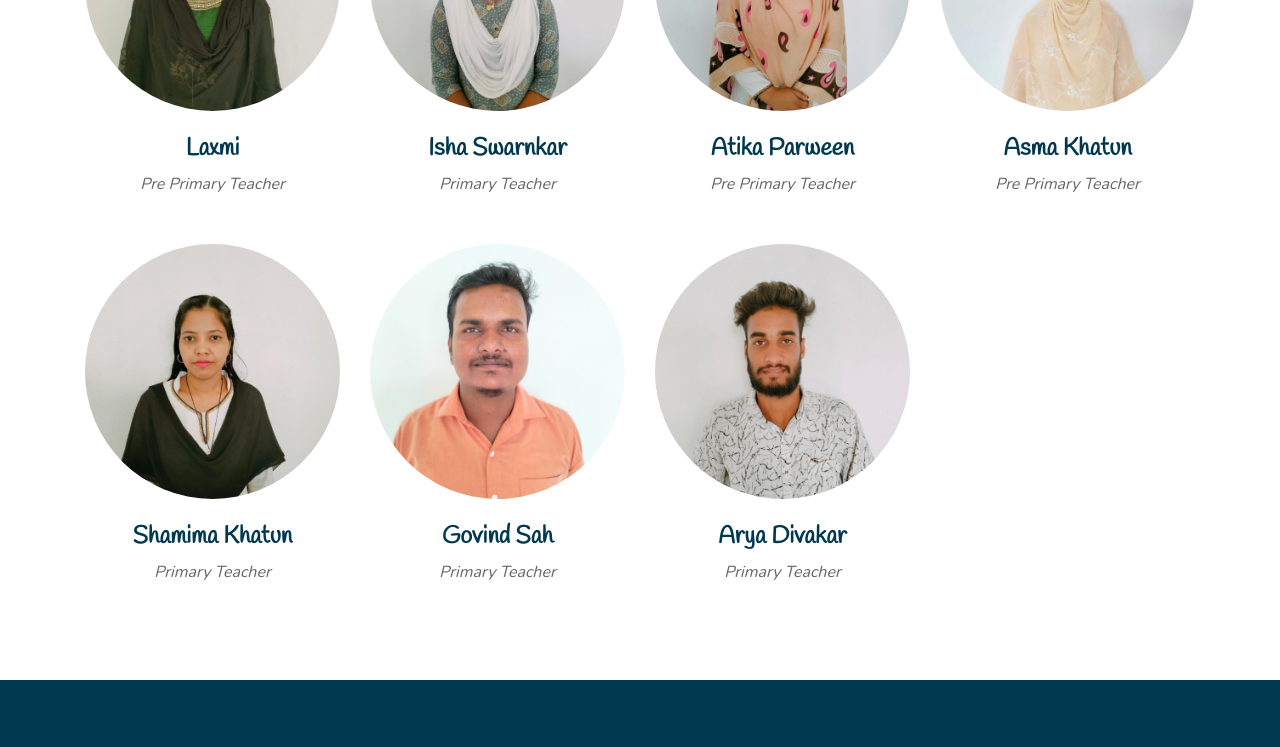
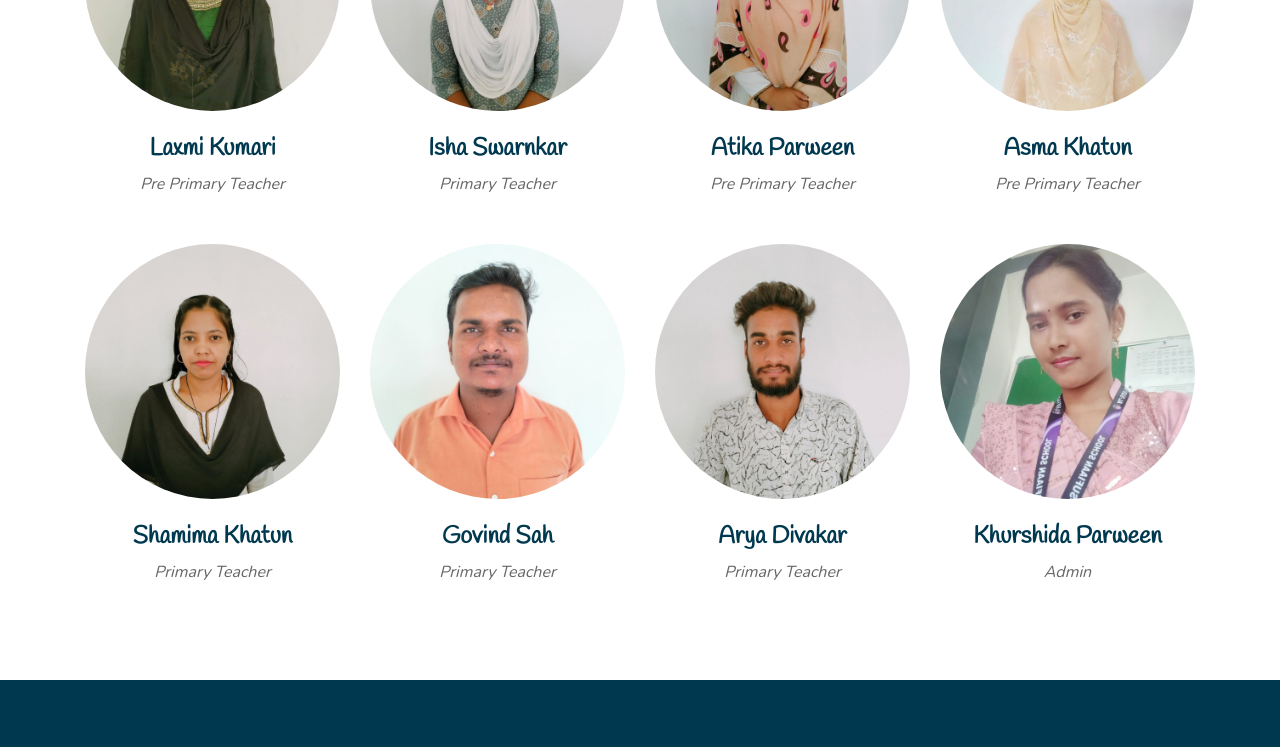
Before and after one commit to ADILZAMAL/Al-sufiaan-school, a plain HTML site: page about.html in a window 1280 px wide. Shown: the part 2860-3607 px from the top of the page. Drawn offline with nearby package versions, Linux system fonts and the light colour scheme.

Commit message:
add khurshida in team

```diff
--- a/about.html
+++ b/about.html
@@ -287,7 +287,7 @@
                                 href="#"><i class="fab fa-linkedin-in"></i></a>
                         </div> -->
                     </div>
-                    <h4>Laxmi</h4>
+                    <h4>Laxmi Kumari</h4>
                     <i>Pre Primary Teacher</i>
                 </div>
                 <div class="col-md-6 col-lg-3 text-center team mb-5">
@@ -388,6 +388,22 @@
                     </div>
                     <h4>Arya Divakar</h4>
                     <i>Primary Teacher</i>
+                </div>
+                <div class="col-md-6 col-lg-3 text-center team mb-5">
+                    <div class="position-relative overflow-hidden mb-4" style="border-radius: 100%;">
+                        <img class="img-fluid w-100" src="img/team-12.jpg" alt="" >
+                        <!-- <div
+                            class="team-social d-flex align-items-center justify-content-center w-100 h-100 position-absolute">
+                            <a class="btn btn-outline-light text-center mr-2 px-0" style="width: 38px; height: 38px;"
+                                href="#"><i class="fab fa-twitter"></i></a>
+                            <a class="btn btn-outline-light text-center mr-2 px-0" style="width: 38px; height: 38px;"
+                                href="#"><i class="fab fa-facebook-f"></i></a>
+                            <a class="btn btn-outline-light text-center px-0" style="width: 38px; height: 38px;"
+                                href="#"><i class="fab fa-linkedin-in"></i></a>
+                        </div> -->
+                    </div>
+                    <h4>Khurshida Parween</h4>
+                    <i>Admin</i>
                 </div>
             </div>
         </div>
```
Also changed, not shown: index.html (+17 -1 lines), team.html (+1 -1 lines), 1 other file.
